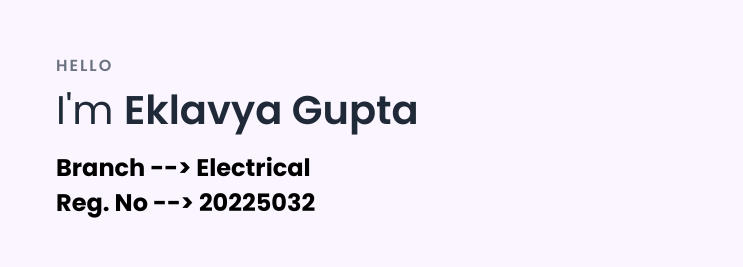
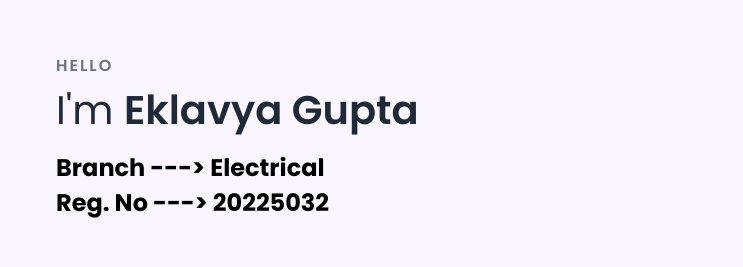
Before and after one commit to eklavya-mohaniya/E-cell, a plain HTML site: page home.html in a window 1280 px wide. Shown: the part 268-535 px from the top of the page, 0-743 px from the left. Drawn offline with nearby package versions, Linux system fonts and the light colour scheme.

Commit message:
Update home.html

```diff
--- a/home.html
+++ b/home.html
@@ -35,8 +35,8 @@
           <h1 class="title">
             I'm <span>Eklavya Gupta
           </h1>
-          <h2>Branch  -->          Electrical</h2>
-          <h2>Reg. No   -->        20225032</h2>
+          <h2>Branch  --->          Electrical</h2>
+          <h2>Reg. No   --->        20225032</h2>
 
           <div class="action__btns">
             <button class="linkedin"><a href="https://www.linkedin.com/in/eklavya-mohaniya-a23a741a5" target="_blank">Linkedin</a></button>
```
